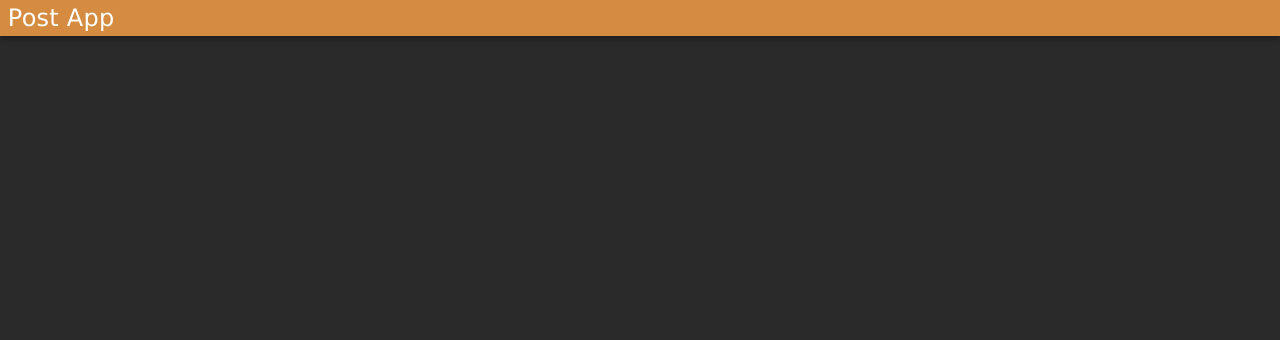
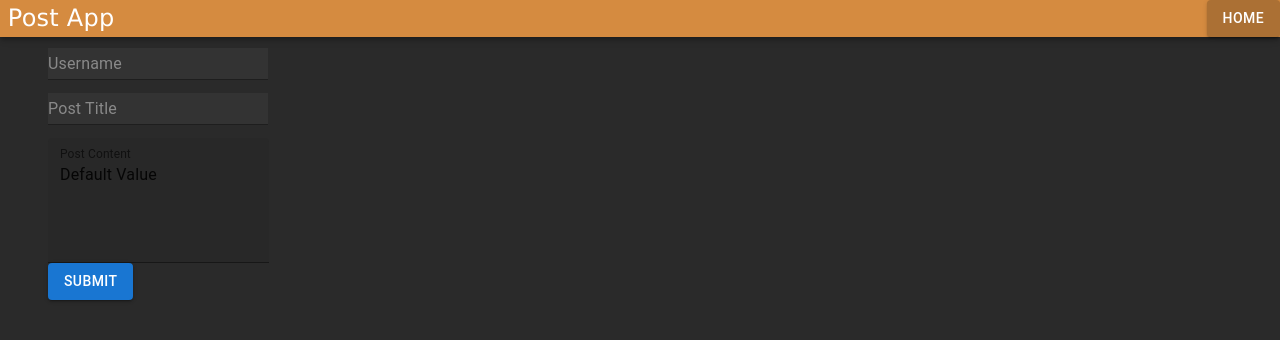
Before and after one commit to NoahFreelove/Post-App, a React (Create React App) app: page /create in a window 1280 px wide. Before the commit this address had no page. Shown: the top 340 px of the page. Built offline with nearby package versions, Linux system fonts and the light colour scheme.

Commit message:
Added POST functionality to the app

```diff
--- a/src/APIHandler.js
+++ b/src/APIHandler.js
@@ -20,6 +20,21 @@ async function FetchAllPosts(setData){
         })
 }
 
+async function CreatePostReq(PostObj)
+{
+    const rawResponse = await fetch("https://noahfreelove-restapi.herokuapp.com/posts/", {
+        method: 'POST',
+        headers: {"Content-type": "application/json;charset=UTF-8"},
+
+        body: JSON.stringify(PostObj
+
+        )
+    });
+    const content = await rawResponse.json();
+
+    console.log(content);
+}
+
 function MapToArray (newMap) {
     let count = 0
 
@@ -35,4 +50,4 @@ function MapToArray (newMap) {
 }
 
 
-export {FetchPost, FetchAllPosts}
+export {FetchPost, FetchAllPosts, CreatePostReq}
--- a/src/App.js
+++ b/src/App.js
@@ -3,6 +3,7 @@ import {Routes, Route, useNavigate} from 'react-router-dom';
 import SearchPage from './pages/search-page/search-page'
 import {AppBar, Button, Typography} from "@mui/material";
 import ListPage from "./pages/list-page/list-page";
+import CreatePost from "./pages/create-post/create-post";
 function App() {
 
 let navigate = useNavigate();
@@ -16,10 +17,28 @@ function GoToList()
 {
     navigate('/posts')
 }
+function GoToHome()
+{
+    navigate('/')
+}
+
+function GoToCreate()
+{
+    navigate('/create')
+}
+
+
 return (
       <Fragment>
           <AppBar sx={{backgroundColor:"#d58b40"}}>
-          <Typography sx={{fontFamily:"Verdana", fontSize: 24, color: "#FFFFFF", whiteSpace:"pre"}}> Post App
+          <Typography sx={{fontFamily:"Verdana",
+              fontSize: 24,
+              color: "#FFFFFF",
+              whiteSpace:"pre"}}> Post App
+              <Button variant={"contained"}
+                      style={{backgroundColor: "#ab7034", float:"right"}}
+                      onClick={GoToHome}>Home</Button>
+
           </Typography>
           </AppBar>
 
@@ -31,23 +50,38 @@ return (
                           <Typography sx={{fontFamily:"arial", fontSize: 18, color: "#a9a9a9"}}>
                               Search for a specific post
                           </Typography>
-                          <Button sx={{backgroundColor:"#d58b40"}} onClick={GoToSearch} variant={"contained"}>Search</Button>
+                          <Button style={{backgroundColor:"#d58b40"}} onClick={GoToSearch} variant={"contained"}>Search</Button>
                       </div>
 
                       <div style={{textAlign:"center", margin:"0px"}}>
                           <Typography sx={{fontFamily:"arial", fontSize: 18, color: "#a9a9a9"}}>
                               View all posts
                           </Typography>
-                          <Button sx={{backgroundColor:"#d58b40"}} onClick={GoToList} variant={"contained"}>View</Button>
+                          <Button style={{backgroundColor:"#d58b40"}} onClick={GoToList} variant={"contained"}>View</Button>
                       </div>
+
+                      <div style={{textAlign:"center", margin:"15px"}}>
+                          <Typography sx={{fontFamily:"arial", fontSize: 18, color: "#a9a9a9"}}>
+                              Create New Post
+                          </Typography>
+                          <Button style={{backgroundColor:"#5bd540"}} onClick={GoToCreate} variant={"contained"}>Create</Button>
+                      </div>
+
                   </div>
               }/>
+
                   <Route exact path={"/posts"} element={
                         <ListPage/>
                   }/>
+
                     <Route exact path={"/search"} element={
                          <SearchPage/>
                     }/>
+
+                  <Route exact path={"/create"} element={
+                      <CreatePost/>
+                  }/>
+
           </Routes>
       </Fragment>
   );
--- a/src/components/Card/Card.component.jsx
+++ b/src/components/Card/Card.component.jsx
@@ -1,4 +1,4 @@
-import {Button, Card, CardActions, CardContent, Typography} from "@mui/material";
+import { Card, CardContent, Typography} from "@mui/material";
 
 const PostCard = (props) => {
     return(
@@ -20,7 +20,12 @@ const PostCard = (props) => {
                             {props.postData.description}
                             <br/>
                         </Typography>
+
+
                     </CardContent>
+                    <Typography fontSize={10} component="div">
+                        id: {props.postData._id}
+                    </Typography>
                 </Card>
             }
         </div>
--- /dev/null
+++ b/src/components/Create Card Form/CreateCard.component.jsx
@@ -0,0 +1,22 @@
+import {Input, TextField} from "@mui/material";
+
+function CreateCardForm(props)
+{
+    return (<div>
+        <Input style={{backgroundColor:"#333333", color:"#FFFFFF"}} variant={"contained"} placeholder={"Username"} onChange={props.usernameHandler}/>
+        <pre/>
+        <Input style={{backgroundColor:"#333333", color:"#FFFFFF"}} variant={"contained"} placeholder={"Post Title"} onChange={props.titleHandler}/>
+        <pre/>
+        <TextField style={{color:"#FFFFFF"}}
+            id="filled-multiline-static"
+            label="Post Content"
+            multiline
+            rows={4}
+            defaultValue="Default Value"
+            variant={"filled"}
+                   onChange={props.descriptionHandler}
+        />
+    </div>)
+}
+
+export default CreateCardForm
--- /dev/null
+++ b/src/pages/create-post/create-post.js
@@ -0,0 +1,32 @@
+import CreateCardForm from "../../components/Create Card Form/CreateCard.component";
+import {useState} from "react";
+import {Button} from "@mui/material";
+import {CreatePostReq} from "../../APIHandler";
+
+function CreatePost()
+{
+    const [username, setUsername] = useState("")
+    const [desc, setDesc] = useState("")
+    const [title, setTitle] = useState("")
+
+    const ChangeUsernameHandler = (e) => {
+        setUsername(e.target.value)
+    }
+    const ChangeTitleHandler = (e) => {
+        setTitle(e.target.value)
+    }
+    const ChangeDescriptionHandler = (e) => {
+        setDesc(e.target.value)
+    }
+    function Submit(){
+        let obj = {title: title, description: desc, userName: username}
+        CreatePostReq(obj)
+    }
+    return(
+        <div style={{padding:"40px"}}>
+            <CreateCardForm usernameHandler={ChangeUsernameHandler} titleHandler={ChangeTitleHandler} descriptionHandler={ChangeDescriptionHandler}/>
+            <Button variant={"contained"} onClick={Submit}>Submit</Button>
+        </div>
+    )
+}
+export default CreatePost
--- a/src/pages/list-page/list-page.js
+++ b/src/pages/list-page/list-page.js
@@ -29,7 +29,7 @@ function ListPage(){
 
     return(
         <div style={{padding:"40px"}}>
-            <Button sx={{backgroundColor:"#d58b40"}} onClick={HandleFetchPost} variant={"contained"}>Download Posts</Button>
+            <Button style={{backgroundColor:"#d58b40", margin:"16px"}} onClick={HandleFetchPost} variant={"contained"}>Download Posts</Button>
             <CardList cardArr={postsData}/>
             {searching ?
                 <Typography color={"#FFFFFF"}>Searching...</Typography>:
```
Lines whose indentation alone changed are shown as unchanged.
